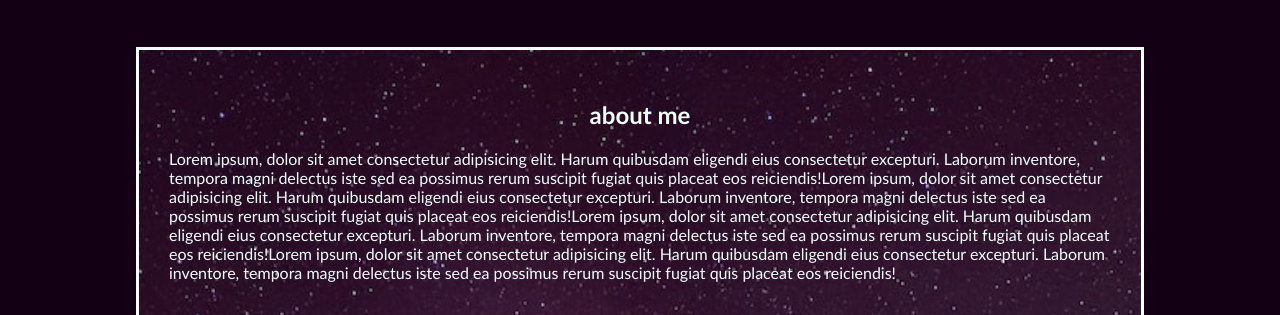
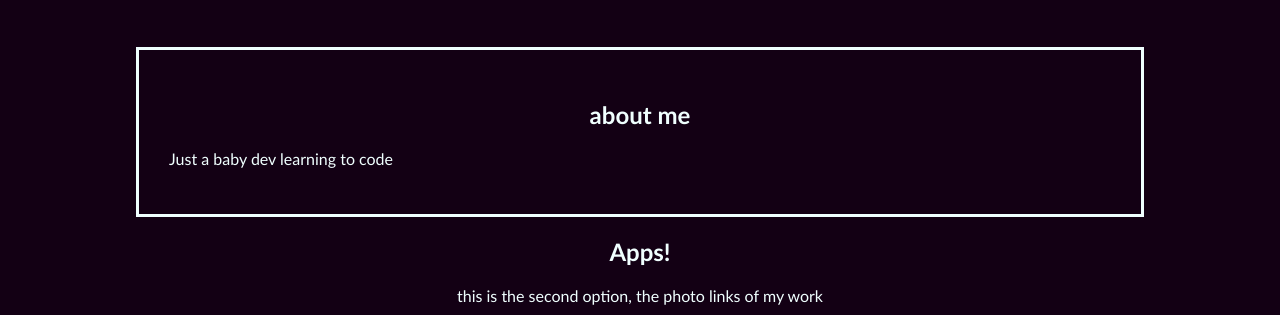
Before and after one commit to Matt0Stark/portfolio, a plain HTML site: page index.html in a window 1280 px wide. Shown: the part 102-417 px from the top of the page. Drawn offline with Linux system fonts and the light colour scheme.

Commit message:
adjusting README

```diff
--- a/index.html
+++ b/index.html
@@ -54,13 +54,10 @@
         <main class="content">
 
 
-
-            <div class="hero-image">
-
             <section class="about" id="one">
 
                 <h2>about me</h2>
-                <p>Lorem ipsum, dolor sit amet consectetur adipisicing elit. Harum quibusdam eligendi eius consectetur excepturi. Laborum inventore, tempora magni delectus iste sed ea possimus rerum suscipit fugiat quis placeat eos reiciendis!Lorem ipsum, dolor sit amet consectetur adipisicing elit. Harum quibusdam eligendi eius consectetur excepturi. Laborum inventore, tempora magni delectus iste sed ea possimus rerum suscipit fugiat quis placeat eos reiciendis!Lorem ipsum, dolor sit amet consectetur adipisicing elit. Harum quibusdam eligendi eius consectetur excepturi. Laborum inventore, tempora magni delectus iste sed ea possimus rerum suscipit fugiat quis placeat eos reiciendis!Lorem ipsum, dolor sit amet consectetur adipisicing elit. Harum quibusdam eligendi eius consectetur excepturi. Laborum inventore, tempora magni delectus iste sed ea possimus rerum suscipit fugiat quis placeat eos reiciendis!</p>
+                <p> Just a baby dev learning to code</p>
             </section>
 
             <!-- 5 required dummy apps with corresponding images with alt tags added -->
@@ -69,11 +66,7 @@
                 <p>this is the second option, the photo links of my work</p>
                 <ul>
 
-                    <!-- <a href="https://goblin.tools/">
-                            <li class="spiderman">
-                                <img src="./Assets/images/absolute_carnage.jpg" alt="carnage">
-                            </li>
-                    </a> -->
+
 
                     <li>
                         <a href="https://google.com/">
```
